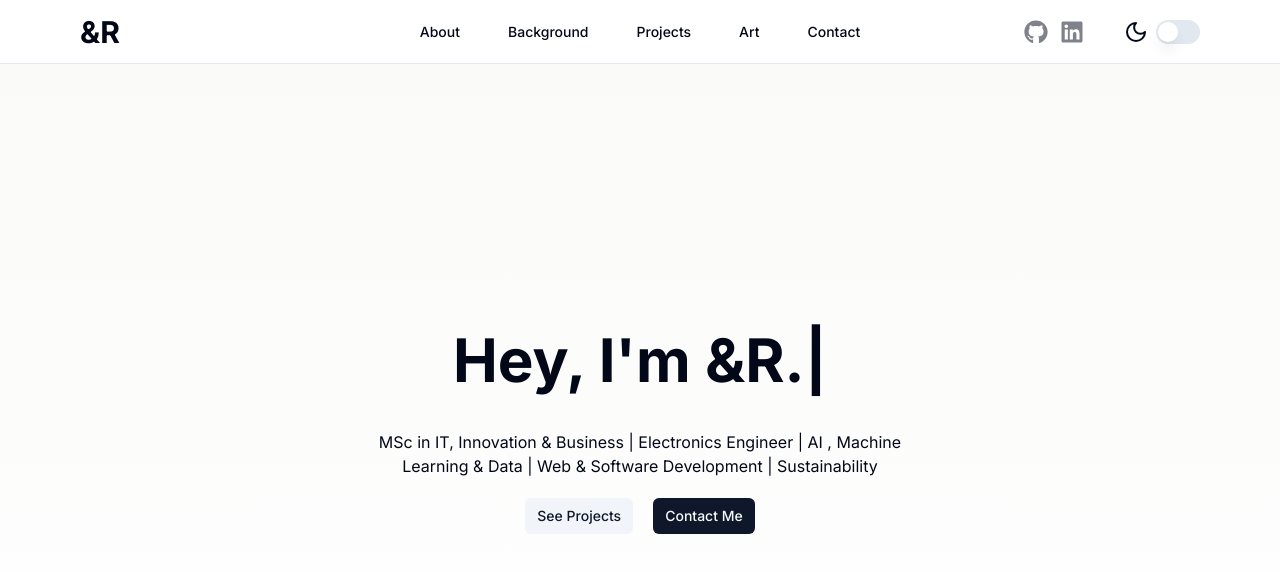
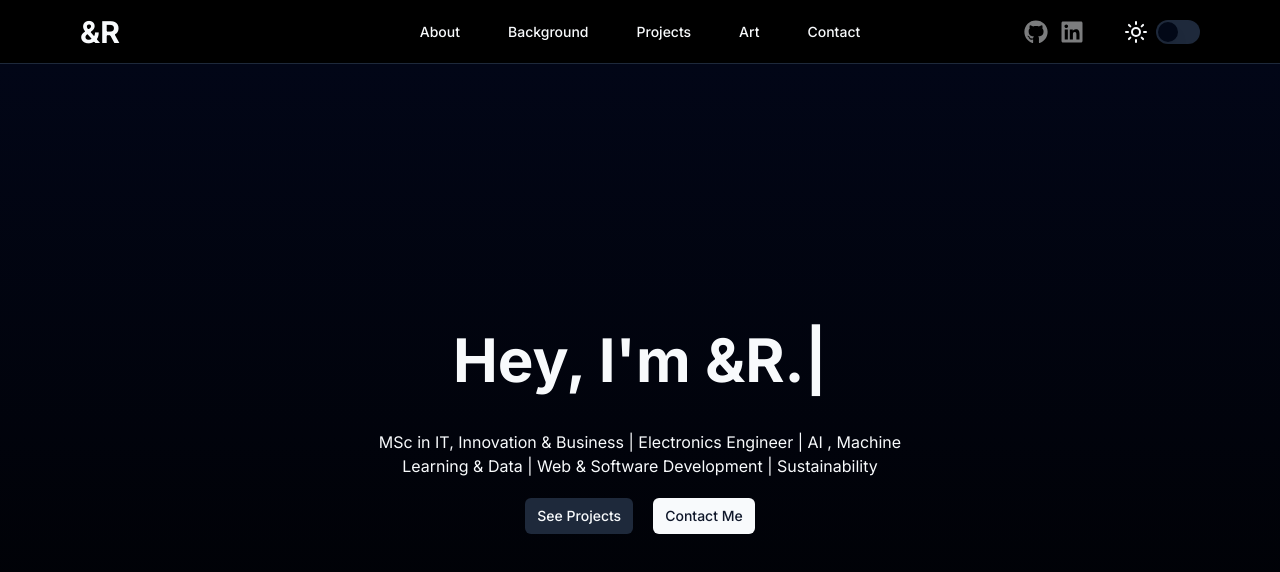
Before and after one commit to anderrodsan/portfolio-new, a Next.js app: page / in a window 1280 px wide. Shown: the top 572 px of the page. Built offline with nearby package versions, Linux system fonts and the light colour scheme.

Commit message:
Update ThemeSwitch.tsx

```diff
--- a/components/navigation/ThemeSwitch.tsx
+++ b/components/navigation/ThemeSwitch.tsx
@@ -11,7 +11,7 @@ type Props = {
 
 const ThemeSwitch: React.FC<Props> = ({}) => {
 
-    const [mode, setMode] = React.useState<boolean>(true);
+    const [mode, setMode] = React.useState<boolean>(false);
     const { setTheme } = useTheme();
 
     React.useEffect(() => {
```
